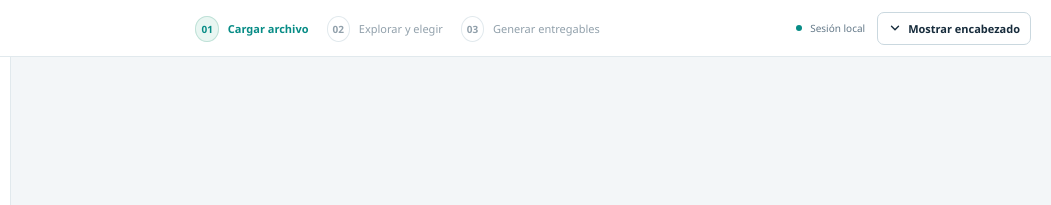
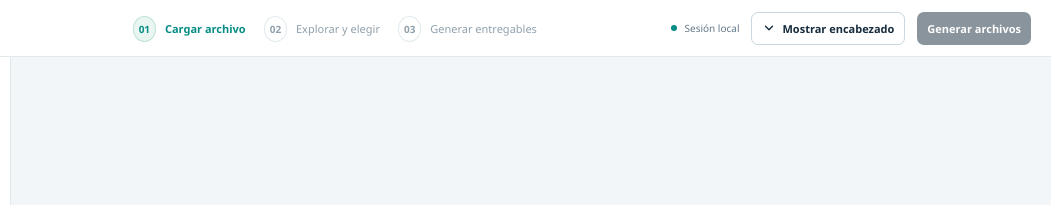
Before and after one commit to Gilberto-xyz/CoverageLab, a plain HTML site: page explorer_web/index.html in a window 1280 px wide. Both pictures are taken after a click on the button "Contraer encabezado". Shown: the top 205 px of the page, 229-1280 px from the left. Drawn offline with Linux system fonts and the light colour scheme; no server answers.

Commit message:
fix: conserva la generación al contraer el encabezado
Por qué:
- Contraer el panel liberaba espacio para gráficos pero ocultaba Generar archivos, obligando a recuperar todos los detalles para iniciar la revisión.

Qué cambió:
- La misma instancia de Generar archivos se mueve a la barra superior al contraer y regresa al panel al mostrarlo, conservando listeners, estado y flujo de revisión.
- Las etapas y los controles se ajustan al ancho disponible; en móvil el botón utiliza una fila adicional.
- Se documenta la generación accesible con el encabezado contraído.

Impacto:
- El usuario puede abrir la revisión final sin expandir el panel; la preferencia persistente y las hojas elegidas conservan su comportamiento.
- Validación realizada: sintaxis JavaScript y diff correctos; navegador confirma botón único, estados inicial/activo, recarga, revisión Softys/P1/Absoluta desde barra contraída, diez gráficos y vistas 1080p/estrecha/móvil sin desbordamiento ni errores.

Trade-offs o riesgos:
- En móvil la fila adicional ocupa algo más de altura para mantener ambos controles accesibles.
- Los detalles y las acciones de apertura requieren mostrar el panel; datos y generación no cambian.

Diferencia vs commit anterior:
- El commit anterior añadió contraer y recordar el encabezado; este conserva Generar archivos visible mientras está contraído sin duplicar el botón ni mostrar todo el panel.

```diff
--- a/explorer_web/app.js
+++ b/explorer_web/app.js
@@ -35,6 +35,9 @@ function syncChromeGeometry() {
   root.style.setProperty('--top-height',`${$('app-top').getBoundingClientRect().height}px`);
 }
 function setHeaderCollapsed(collapsed, persist = true) {
+  const generateContainer = $(collapsed ? 'header-actions' : 'result-heading');
+  if ($('generate-files').parentElement !== generateContainer) generateContainer.append($('generate-files'));
+  $('app-top').classList.toggle('header-collapsed', collapsed);
   $('result-dock').hidden = collapsed;
   $('toggle-header').setAttribute('aria-expanded', String(!collapsed));
   $('header-toggle-label').textContent = collapsed ? 'Mostrar encabezado' : 'Contraer encabezado';
--- a/explorer_web/index.html
+++ b/explorer_web/index.html
@@ -16,14 +16,14 @@
     <a class="brand" href="/"><span class="brand-icon">CL</span><span>Coverage<span class="brand-light">Lab</span><small>EXPLORADOR DE PIPELINES</small></span></a>
     <div class="header-progress">
       <nav class="steps" aria-label="Etapas"><span class="step active" id="step-file"><b>01</b> Cargar archivo</span><span class="step" id="step-review"><b>02</b> Explorar y elegir</span><span class="step" id="step-export"><b>03</b> Generar entregables</span></nav>
-      <div class="header-actions"><span class="local-status"><i></i> Sesión local</span><button id="toggle-header" class="button secondary header-toggle" aria-expanded="true" aria-controls="result-dock"><svg viewBox="0 0 16 16" aria-hidden="true"><path d="m4 10 4-4 4 4"/></svg><span id="header-toggle-label">Contraer encabezado</span></button></div>
+      <div id="header-actions" class="header-actions"><span class="local-status"><i></i> Sesión local</span><button id="toggle-header" class="button secondary header-toggle" aria-expanded="true" aria-controls="result-dock"><svg viewBox="0 0 16 16" aria-hidden="true"><path d="m4 10 4-4 4 4"/></svg><span id="header-toggle-label">Contraer encabezado</span></button></div>
     </div>
     </div>
   <div id="result-dock" class="result-dock">
     <section class="context-panel" aria-label="Archivo actual y resultados">
       <div class="source-context"><div class="eyebrow">ARCHIVO ACTUAL</div><div id="file-detail" class="file-detail" aria-label="Detalle del archivo seleccionado" aria-live="polite" hidden></div></div>
       <div class="result-context">
-        <div class="result-heading"><div><div class="eyebrow">RESULTADOS</div><h2 id="job-title">Aún no hay una entrega para este archivo</h2></div><button id="generate-files" class="button primary" disabled>Generar archivos</button></div>
+        <div id="result-heading" class="result-heading"><div><div class="eyebrow">RESULTADOS</div><h2 id="job-title">Aún no hay una entrega para este archivo</h2></div><button id="generate-files" class="button primary" disabled>Generar archivos</button></div>
         <div class="result-state"><span id="job-badge" class="pill" hidden></span><span id="job-date"></span><span id="result-hint">Se habilitan al finalizar la generación.</span></div>
         <div id="output-buttons" class="output-buttons" role="group" aria-label="Abrir resultados en sus aplicaciones"><button class="button result-file" data-output="template" disabled>Abrir Excel</button><button class="button result-file" data-output="presentation" disabled>Abrir PPT</button><button class="button result-file" data-output="bank" disabled>Banco</button><button class="button result-file" data-output="pipeline_report" disabled>Pipelines</button><button class="button result-file" data-output="selection" disabled>Selección</button><button class="button result-file" data-output="log" disabled>Registro</button><button id="open-folder" class="button result-file" disabled>Abrir carpeta</button></div>
         <details id="job-log-details" class="job-log-details" hidden><summary>Ruta y registro</summary><p id="job-delivery-title"></p><p id="job-message"></p><pre id="job-log"></pre></details>
--- a/explorer_web/style.css
+++ b/explorer_web/style.css
@@ -26,9 +26,10 @@ body{padding-top:var(--header-height)}
 .header-main .brand-icon{font-size:14px;padding:10px 8px;border-radius:9px}
 .header-main .brand small{font-size:8px;letter-spacing:1.2px}
 .header-progress{display:grid;grid-template-columns:minmax(0,1fr) auto;align-items:center;gap:12px;min-width:0}
-.header-progress .steps{display:flex;justify-content:center;gap:18px;font-size:11px;margin:0}
+.header-progress .steps{display:flex;justify-content:center;flex-wrap:wrap;gap:6px 18px;font-size:11px;margin:0}
 .header-progress .step{white-space:nowrap}
 .header-actions{display:flex;align-items:center;gap:12px}
+.header-actions>#generate-files{font-size:11px;padding:6px 10px;min-height:33px;white-space:nowrap;flex-shrink:0}
 .header-progress .local-status{position:static;font-size:10px}
 .header-toggle{display:inline-flex;align-items:center;gap:6px;min-height:33px;padding:6px 10px;font-size:11px;white-space:nowrap}
 .header-toggle svg{width:14px;height:14px;fill:none;stroke:currentColor;stroke-width:1.6;stroke-linecap:round;stroke-linejoin:round;flex-shrink:0}
@@ -96,6 +97,8 @@ body{padding-top:var(--header-height)}
   .header-main .brand small{font-size:7px}
   .header-progress{display:contents}
   .header-actions{grid-column:2;grid-row:1}
+  .header-collapsed .header-actions{grid-column:1/-1;grid-row:2;justify-content:flex-end;gap:8px}
+  .header-collapsed .header-progress .steps{grid-row:3}
   .header-toggle{font-size:10px;padding:5px 8px}
   .header-progress .steps{grid-column:1/-1;grid-row:2;font-size:9px;gap:10px}
   .header-progress .step b{font-size:8px;padding:3px;margin-right:3px}
```
Also changed, not shown: 1 other file.
